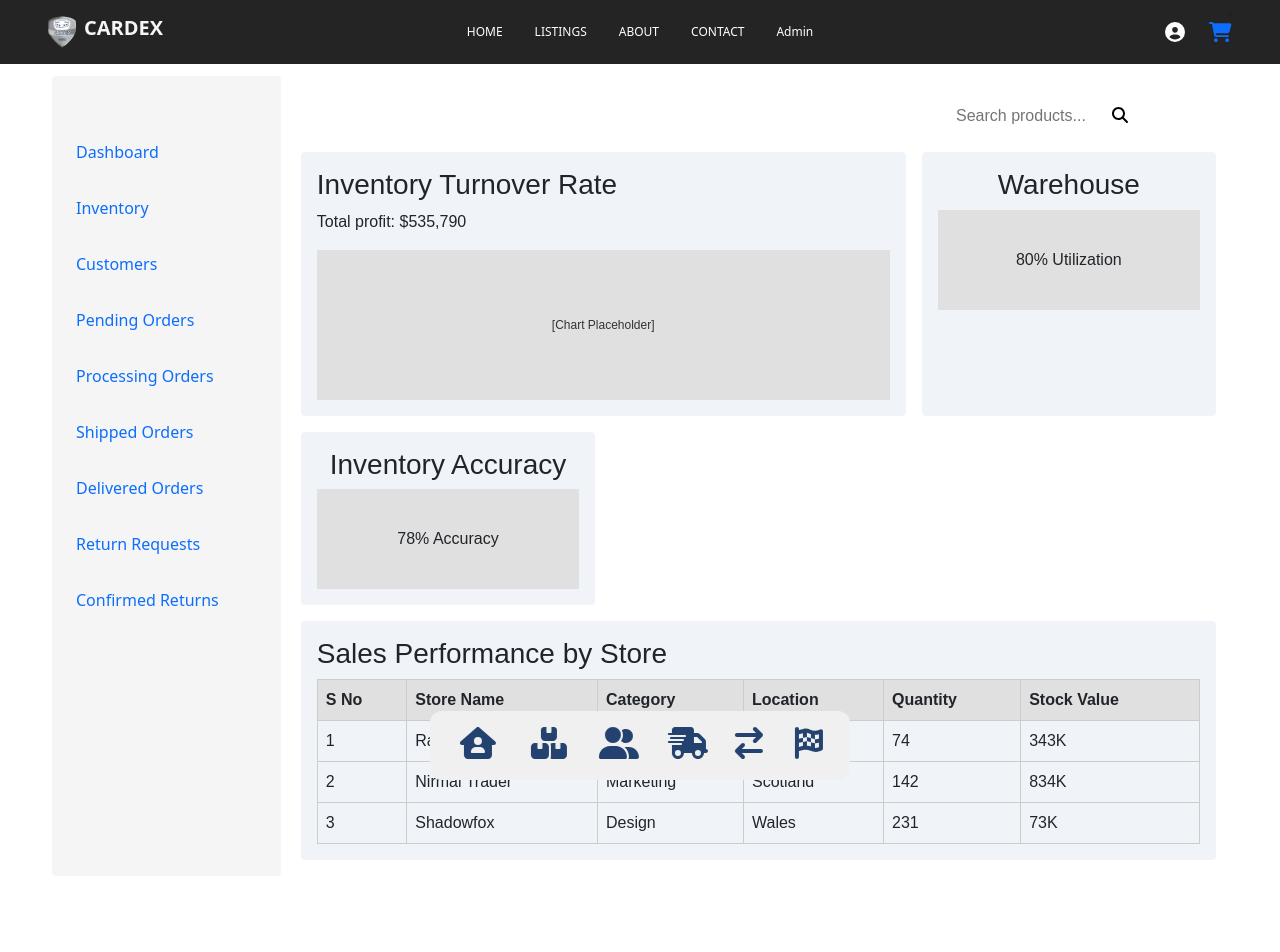
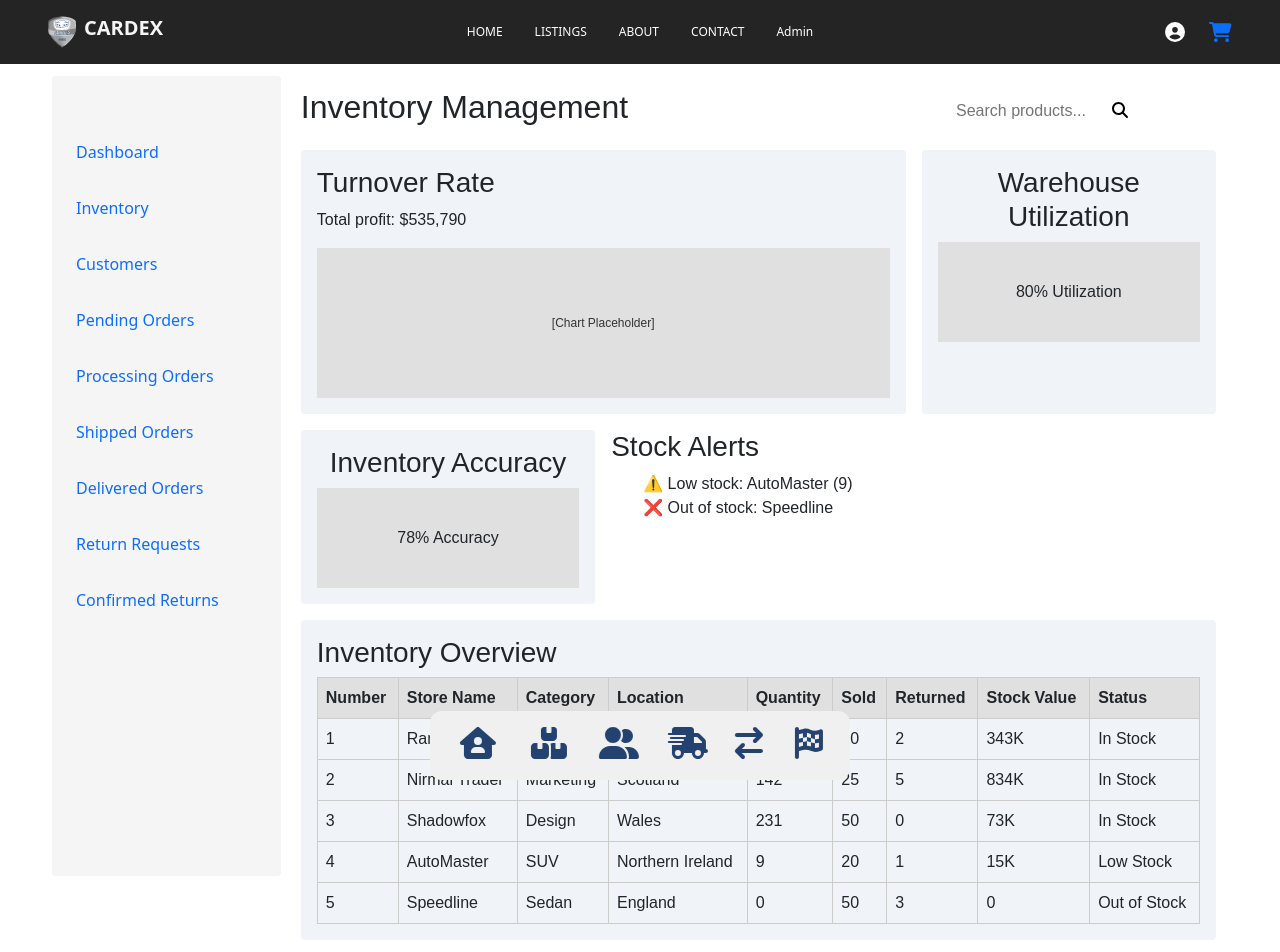
Before and after one commit to CardexApp/cardex, a React (Create React App) app in the folder frontend/: page /inventory in a window 1280 px wide. Shown: the top 952 px of the page. Before the commit the page ends 888 px from the top, so only its background shows below. Built offline with nearby package versions, Linux system fonts and the light colour scheme.

Commit message:
Updated Inventory functionality, waiting for backend

```diff
--- a/frontend/src/Components/Admin/Inventory.jsx
+++ b/frontend/src/Components/Admin/Inventory.jsx
@@ -1,15 +1,18 @@
 import "./Styles/Inventory.css";
 import { AdminMenu, Dock } from "./Admin";
 import { SearchBar } from "./Reusables";
+import { useState, useEffect } from "react";
 
 const InventoryPage = () => {
-  const salesData = [
+  const [salesData, setSalesData] = useState([
     {
       id: 1,
       store: "Range Rover",
       category: "Coupes",
       location: "England",
       quantity: 74,
+      sold: 10,
+      returned: 2,
       stockValue: "343K",
     },
     {
@@ -18,6 +21,8 @@ const InventoryPage = () => {
       category: "Marketing",
       location: "Scotland",
       quantity: 142,
+      sold: 25,
+      returned: 5,
       stockValue: "834K",
     },
     {
@@ -26,35 +31,68 @@ const InventoryPage = () => {
       category: "Design",
       location: "Wales",
       quantity: 231,
+      sold: 50,
+      returned: 0,
       stockValue: "73K",
     },
+    {
+      id: 4,
+      store: "AutoMaster",
+      category: "SUV",
+      location: "Northern Ireland",
+      quantity: 9,
+      sold: 20,
+      returned: 1,
+      stockValue: "15K",
+    },
+    {
+      id: 5,
+      store: "Speedline",
+      category: "Sedan",
+      location: "England",
+      quantity: 0,
+      sold: 50,
+      returned: 3,
+      stockValue: "0",
+    },
+  ]);
+
+  const [alerts, setAlerts] = useState([]);
+
+  useEffect(() => {
+    const lowStock = salesData.filter(
+      (item) => item.quantity > 0 && item.quantity <= 10
+    );
+    const outOfStock = salesData.filter((item) => item.quantity === 0);
+    const alertMsgs = [
+      ...lowStock.map(
+        (item) => `⚠️ Low stock: ${item.store} (${item.quantity})`
+      ),
+      ...outOfStock.map((item) => `❌ Out of stock: ${item.store}`),
     ];
+    setAlerts(alertMsgs);
+  }, [salesData]);
 
   return (
     <div>
       <div className="inventoryOverview">
-        {/* Admin Menu */}
-        <div>
         <AdminMenu />
-        </div>
 
-        {/* Inventory Page */}
         <div className="inventoryPage">
           <header className="inventoryHeader">
-            <div className="searchBar">
+            <h2>Inventory Management</h2>
             <SearchBar />
-            </div>
           </header>
 
           <main className="inventoryContent">
             <section className="turnover">
-              <h3>Inventory Turnover Rate</h3>
+              <h3>Turnover Rate</h3>
               <p>Total profit: $535,790</p>
               <div className="turnoverChart">[Chart Placeholder]</div>
             </section>
 
             <section className="warehouse">
-              <h3>Warehouse</h3>
+              <h3>Warehouse Utilization</h3>
               <div className="gauge">80% Utilization</div>
             </section>
 
@@ -63,37 +101,62 @@ const InventoryPage = () => {
               <div className="gauge">78% Accuracy</div>
             </section>
 
+            <section className="alerts">
+              <h3>Stock Alerts</h3>
+              {alerts.length > 0 ? (
+                <ul>
+                  {alerts.map((msg, index) => (
+                    <li key={index}>{msg}</li>
+                  ))}
+                </ul>
+              ) : (
+                <p>All stock levels normal</p>
+              )}
+            </section>
+
             <section className="salesTable">
-              <h3>Sales Performance by Store</h3>
+              <h3>Inventory Overview</h3>
               <table>
                 <thead>
                   <tr>
-                    <th>S No</th>
+                    <th>Number</th>
                     <th>Store Name</th>
                     <th>Category</th>
                     <th>Location</th>
                     <th>Quantity</th>
+                    <th>Sold</th>
+                    <th>Returned</th>
                     <th>Stock Value</th>
+                    <th>Status</th>
                   </tr>
                 </thead>
                 <tbody>
-                  {salesData.map((row) => (
+                  {salesData.map((row) => {
+                    let status = "In Stock";
+                    if (row.quantity === 0) status = "Out of Stock";
+                    else if (row.quantity <= 10) status = "Low Stock";
+
+                    return (
                       <tr key={row.id}>
                         <td>{row.id}</td>
                         <td>{row.store}</td>
                         <td>{row.category}</td>
                         <td>{row.location}</td>
                         <td>{row.quantity}</td>
+                        <td>{row.sold}</td>
+                        <td>{row.returned}</td>
                         <td>{row.stockValue}</td>
+                        <td>{status}</td>
                       </tr>
-                  ))}
+                    );
+                  })}
                 </tbody>
               </table>
             </section>
           </main>
         </div>
       </div>
-      {/* Dock */}
+
       <Dock />
     </div>
   );
--- a/frontend/src/Components/Admin/Styles/Inventory.css
+++ b/frontend/src/Components/Admin/Styles/Inventory.css
@@ -12,6 +12,8 @@
 }
 
 .inventoryHeader {
+  display: flex;
+  justify-content: space-between;
   margin-bottom: 16px;
 }
 
@@ -32,12 +34,12 @@
   gap: 4px;
 }
 
-  .search-bar input {
+.searchBar input {
   flex: 1;
   padding: 4px 8px;
 }
 
-  .search-bar button {
+.searchBar button {
   padding: 4px 8px;
 }
 
@@ -65,7 +67,8 @@
   color: #333;
 }
 
-  .warehouse, .accuracy {
+.warehouse,
+.accuracy {
   background: #f0f4f8;
   padding: 16px;
   border-radius: 4px;
@@ -81,6 +84,10 @@
   justify-content: center;
 }
 
+.alerts li {
+  list-style: none;
+}
+
 .salesTable {
   grid-column: 1 / -1;
   background: #f0f4f8;
@@ -93,7 +100,8 @@
   border-collapse: collapse;
 }
 
-  .salesTable th, .salesTable td {
+.salesTable th,
+.salesTable td {
   padding: 8px;
   border: 1px solid #ccc;
   text-align: left;
```
Lines whose indentation alone changed are shown as unchanged.
